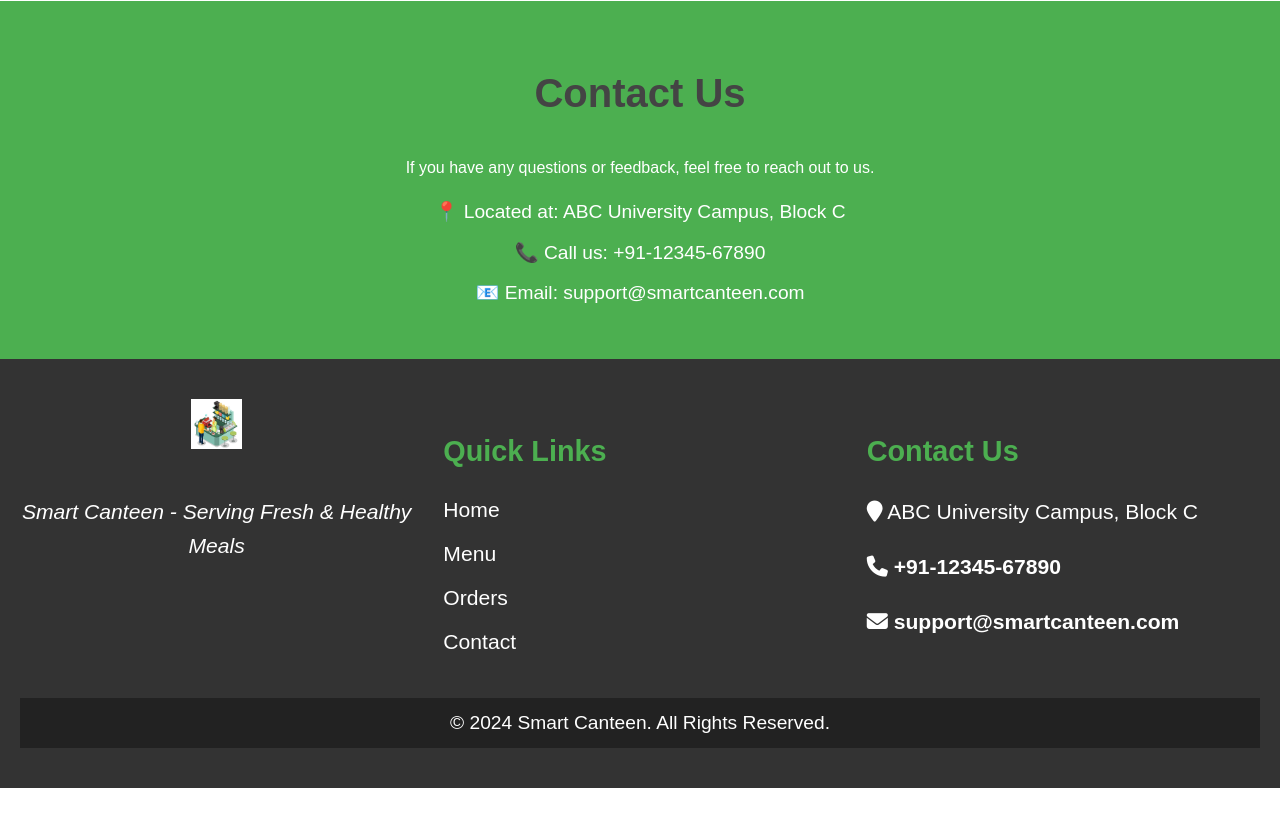
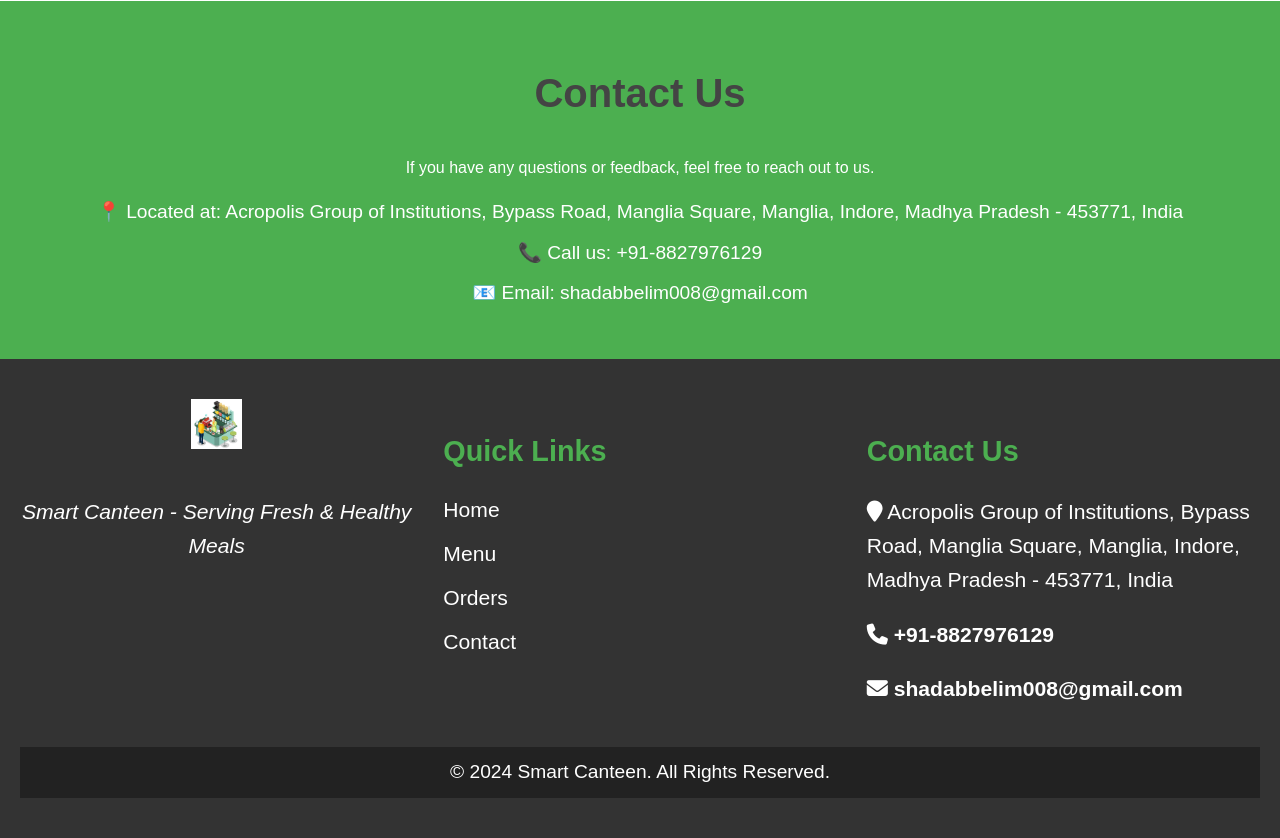
Before and after one commit to Shadabbelim2/smart-canteen, a PHP site: page / in a window 1280 px wide. Shown: the part 2567-3405 px from the top of the page. Before the commit the page ends 3355 px from the top, so only its background shows below. Run offline with PHP 8.4, Linux system fonts and the light colour scheme.

Commit message:
change Number and email

```diff
--- a/cheeps.html
+++ b/cheeps.html
@@ -115,14 +115,14 @@
           </div>
           <div class="footer-contact">
             <h3>Contact Us</h3>
-            <p><i class="fa-solid fa-location-pin"></i> ABC University Campus, Block C</p>
+            <p><i class="fa-solid fa-location-pin"></i> Acropolis Group of Institutions, Bypass Road, Manglia Square, Manglia, Indore, Madhya Pradesh - 453771, India</p>
             <span>
               <p>  <i class="fas fa-phone"></i>
-                <a href="tel:+911234567890" class="contact-link">+91-12345-67890</a>
+                <a href="tel:+911234567890" class="contact-link">+91-8827976129</a>
               </span></p>
              <p> <span>
                 <i class="fas fa-envelope"></i>
-                <a href="mailto:support@smartcanteen.com" class="contact-link">support@smartcanteen.com</a>
+                <a href="mailto:shadabbelim008@gmail.com" class="contact-link">shadabbelim008@gmail.com</a>
               </span></p>
           </div>
         </div>
--- a/cold-drink.html
+++ b/cold-drink.html
@@ -114,14 +114,14 @@
       </div>
       <div class="footer-contact">
         <h3>Contact Us</h3>
-        <p><i class="fa-solid fa-location-pin"></i> ABC University Campus, Block C</p>
+        <p><i class="fa-solid fa-location-pin"></i> Acropolis Group of Institutions, Bypass Road, Manglia Square, Manglia, Indore, Madhya Pradesh - 453771, India</p>
         <span>
           <p>  <i class="fas fa-phone"></i>
-            <a href="tel:+911234567890" class="contact-link">+91-12345-67890</a>
+            <a href="tel:+911234567890" class="contact-link">+91-8827976129</a>
           </span></p>
          <p> <span>
             <i class="fas fa-envelope"></i>
-            <a href="mailto:support@smartcanteen.com" class="contact-link">support@smartcanteen.com</a>
+            <a href="mailto:shadabbelim008@gmail.com" class="contact-link">shadabbelim008@gmail.com</a>
           </span></p>
       </div>
     </div>
--- a/ice-cream.html
+++ b/ice-cream.html
@@ -119,14 +119,14 @@
       </div>
       <div class="footer-contact">
         <h3>Contact Us</h3>
-        <p><i class="fa-solid fa-location-pin"></i> ABC University Campus, Block C</p>
+        <p><i class="fa-solid fa-location-pin"></i> Acropolis Group of Institutions, Bypass Road, Manglia Square, Manglia, Indore, Madhya Pradesh - 453771, India</p>
         <span>
           <p>  <i class="fas fa-phone"></i>
-            <a href="tel:+911234567890" class="contact-link">+91-12345-67890</a>
+            <a href="tel:+911234567890" class="contact-link">+91-8827976129</a>
           </span></p>
          <p> <span>
             <i class="fas fa-envelope"></i>
-            <a href="mailto:support@smartcanteen.com" class="contact-link">support@smartcanteen.com</a>
+            <a href="mailto:shadabbelim008@gmail.com" class="contact-link">shadabbelim008@gmail.com</a>
           </span></p>
       </div>
     </div>
--- a/index.html
+++ b/index.html
@@ -151,9 +151,9 @@
     <h2>Contact Us</h2>
     <p>If you have any questions or feedback, feel free to reach out to us.</p>
     <div class="contact-info">
-      <p>📍 Located at: ABC University Campus, Block C</p>
-      <p>📞 Call us: +91-12345-67890</p>
-      <p>📧 Email: support@smartcanteen.com</p>
+      <p>📍 Located at: Acropolis Group of Institutions, Bypass Road, Manglia Square, Manglia, Indore, Madhya Pradesh - 453771, India</p>
+      <p>📞 Call us: +91-8827976129</p>
+      <p>📧 Email: shadabbelim008@gmail.com</p>
     </div>
   </section>
 
@@ -175,14 +175,14 @@
       </div>
       <div class="footer-contact">
         <h3>Contact Us</h3>
-        <p><i class="fa-solid fa-location-pin"></i> ABC University Campus, Block C</p>
+        <p><i class="fa-solid fa-location-pin"></i> Acropolis Group of Institutions, Bypass Road, Manglia Square, Manglia, Indore, Madhya Pradesh - 453771, India</p>
         <span>
           <p>  <i class="fas fa-phone"></i>
-            <a href="tel:+911234567890" class="contact-link">+91-12345-67890</a>
+            <a href="tel:+911234567890" class="contact-link">+91-8827976129</a>
           </span></p>
          <p> <span>
             <i class="fas fa-envelope"></i>
-            <a href="mailto:support@smartcanteen.com" class="contact-link">support@smartcanteen.com</a>
+            <a href="mailto:shadabbelim008@gmail.com" class="contact-link">shadabbelim008@gmail.com</a>
           </span></p>
       </div>
     </div>
--- a/main-course.html
+++ b/main-course.html
@@ -144,14 +144,14 @@
       </div>
       <div class="footer-contact">
         <h3>Contact Us</h3>
-        <p><i class="fa-solid fa-location-pin"></i> ABC University Campus, Block C</p>
+        <p><i class="fa-solid fa-location-pin"></i> Acropolis Group of Institutions, Bypass Road, Manglia Square, Manglia, Indore, Madhya Pradesh - 453771, India</p>
         <span>
           <p>  <i class="fas fa-phone"></i>
-            <a href="tel:+911234567890" class="contact-link">+91-12345-67890</a>
+            <a href="tel:+911234567890" class="contact-link">+91-8827976129</a>
           </span></p>
          <p> <span>
             <i class="fas fa-envelope"></i>
-            <a href="mailto:support@smartcanteen.com" class="contact-link">support@smartcanteen.com</a>
+            <a href="mailto:shadabbelim008@gmail.com" class="contact-link">shadabbelim008@gmail.com</a>
           </span></p>
       </div>
     </div>
--- a/menu.html
+++ b/menu.html
@@ -203,14 +203,14 @@
       </div>
       <div class="footer-contact">
         <h3>Contact Us</h3>
-        <p><i class="fa-solid fa-location-pin"></i> ABC University Campus, Block C</p>
+        <p><i class="fa-solid fa-location-pin"></i> Acropolis Group of Institutions, Bypass Road, Manglia Square, Manglia, Indore, Madhya Pradesh - 453771, India</p>
         <span>
           <p>  <i class="fas fa-phone"></i>
-            <a href="tel:+911234567890" class="contact-link">+91-12345-67890</a>
+            <a href="tel:+911234567890" class="contact-link">+91-8827976129</a>
           </span></p>
          <p> <span>
             <i class="fas fa-envelope"></i>
-            <a href="mailto:support@smartcanteen.com" class="contact-link">support@smartcanteen.com</a>
+            <a href="mailto:shadabbelim008@gmail.com" class="contact-link">shadabbelim008@gmail.com</a>
           </span></p>
       </div>
     </div>
--- a/order-receipt.html
+++ b/order-receipt.html
@@ -72,14 +72,14 @@
     </div>
     <div class="footer-contact">
       <h3>Contact Us</h3>
-      <p><i class="fa-solid fa-location-pin"></i> ABC University Campus, Block C</p>
+      <p><i class="fa-solid fa-location-pin"></i> Acropolis Group of Institutions, Bypass Road, Manglia Square, Manglia, Indore, Madhya Pradesh - 453771, India</p>
       <span>
         <p>  <i class="fas fa-phone"></i>
-          <a href="tel:+911234567890" class="contact-link">+91-12345-67890</a>
+          <a href="tel:+911234567890" class="contact-link">+91-8827976129</a>
         </span></p>
        <p> <span>
           <i class="fas fa-envelope"></i>
-          <a href="mailto:support@smartcanteen.com" class="contact-link">support@smartcanteen.com</a>
+          <a href="mailto:shadabbelim008@gmail.com" class="contact-link">shadabbelim008@gmail.com</a>
         </span></p>
     </div>
   </div>
--- a/parathe.html
+++ b/parathe.html
@@ -151,14 +151,14 @@
       </div>
       <div class="footer-contact">
         <h3>Contact Us</h3>
-        <p><i class="fa-solid fa-location-pin"></i> ABC University Campus, Block C</p>
+        <p><i class="fa-solid fa-location-pin"></i> Acropolis Group of Institutions, Bypass Road, Manglia Square, Manglia, Indore, Madhya Pradesh - 453771, India</p>
         <span>
           <p>  <i class="fas fa-phone"></i>
-            <a href="tel:+911234567890" class="contact-link">+91-12345-67890</a>
+            <a href="tel:+911234567890" class="contact-link">+91-8827976129</a>
           </span></p>
          <p> <span>
             <i class="fas fa-envelope"></i>
-            <a href="mailto:support@smartcanteen.com" class="contact-link">support@smartcanteen.com</a>
+            <a href="mailto:shadabbelim008@gmail.com" class="contact-link">shadabbelim008@gmail.com</a>
           </span></p>
       </div>
     </div>
--- a/pasta.html
+++ b/pasta.html
@@ -123,14 +123,14 @@
       </div>
       <div class="footer-contact">
         <h3>Contact Us</h3>
-        <p><i class="fa-solid fa-location-pin"></i> ABC University Campus, Block C</p>
+        <p><i class="fa-solid fa-location-pin"></i> Acropolis Group of Institutions, Bypass Road, Manglia Square, Manglia, Indore, Madhya Pradesh - 453771, India</p>
         <span>
           <p>  <i class="fas fa-phone"></i>
-            <a href="tel:+911234567890" class="contact-link">+91-12345-67890</a>
+            <a href="tel:+911234567890" class="contact-link">+91-8827976129</a>
           </span></p>
          <p> <span>
             <i class="fas fa-envelope"></i>
-            <a href="mailto:support@smartcanteen.com" class="contact-link">support@smartcanteen.com</a>
+            <a href="mailto:shadabbelim008@gmail.com" class="contact-link">shadabbelim008@gmail.com</a>
           </span></p>
       </div>
     </div>
--- a/profile.html
+++ b/profile.html
@@ -117,14 +117,14 @@
       </div>
       <div class="footer-contact">
         <h3>Contact Us</h3>
-        <p><i class="fa-solid fa-location-pin"></i> ABC University Campus, Block C</p>
+        <p><i class="fa-solid fa-location-pin"></i> Acropolis Group of Institutions, Bypass Road, Manglia Square, Manglia, Indore, Madhya Pradesh - 453771, India</p>
         <span>
           <p>  <i class="fas fa-phone"></i>
-            <a href="tel:+911234567890" class="contact-link">+91-12345-67890</a>
+            <a href="tel:+911234567890" class="contact-link">+91-8827976129</a>
           </span></p>
          <p> <span>
             <i class="fas fa-envelope"></i>
-            <a href="mailto:support@smartcanteen.com" class="contact-link">support@smartcanteen.com</a>
+            <a href="mailto:shadabbelim008@gmail.com" class="contact-link">shadabbelim008@gmail.com</a>
           </span></p>
       </div>
     </div>
--- a/style.css
+++ b/style.css
@@ -664,7 +664,8 @@ button.add-to-cart {
 }
 
 button.add-to-cart:hover {
-    background-color: #45a049;
+    background-color: white;
+    color:#4CAF50 ;
 }
 
 
```
Also changed, not shown: break-fast.html (+4 -4 lines), chines.html (+4 -4 lines), order.html (+5 -5 lines).
